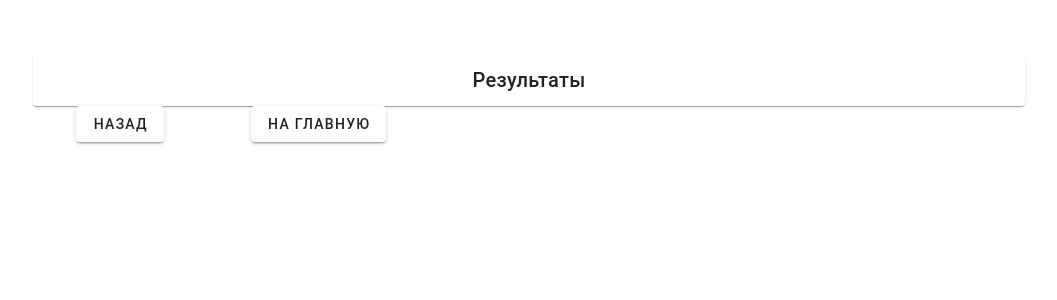
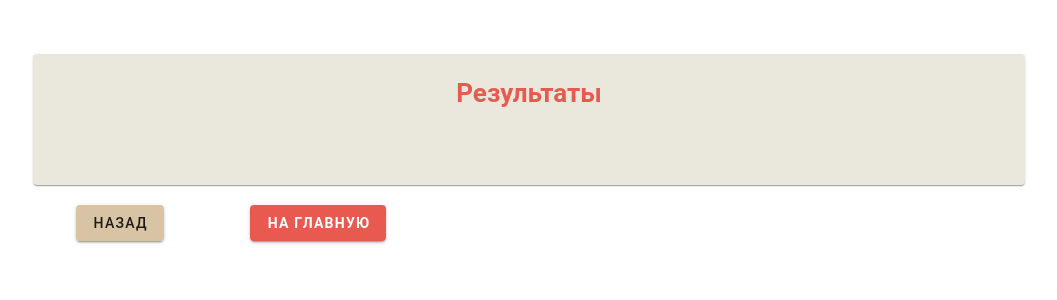
Before and after one commit to TatianaChF/-JS-Vue-, a Vue app: page /results in a window 1280 px wide. Shown: the top 300 px of the page, without its empty margins (103-1160 px from the left). Built offline with nearby package versions, Linux system fonts and the light colour scheme.

Commit message:
change results page

```diff
--- a/src/assets/style.scss
+++ b/src/assets/style.scss
@@ -103,16 +103,22 @@ $border-color: #8e8d8a;
 
 .btn {
   background-color: $btns-color;
+
+  &__home {
+    background-color: #e85a4f;
+    color: white;
+    font-weight: bold;
+  }
 }
 
-.percon-container {
+.person-container {
   display: flex;
   justify-content: space-around;
   align-items: center;
   margin-left: 238px;
   width: 48%;
 
-  .percon-card {
+  .person-card {
     padding: 8px;
     background-color: $card-color;
     border-radius: 10px;
@@ -149,5 +155,26 @@ $border-color: #8e8d8a;
     width: 60%;
     gap: 15px;
   }
+}
 
+.results {
+  &__card {
+    background-color: $card-color;
+    margin-bottom: 20px;
+
+    h3 {
+      margin: 20px 0;
+      font-size: 26px;
+      color: #e85a4f;
+    }
+  }
+
+  &__text {
+    margin-bottom: 20px;
+
+    p {
+      font-size: 18px;
+      margin-bottom: 5px;
+    }
+  }
 }
--- a/src/components/ResultsPage.vue
+++ b/src/components/ResultsPage.vue
@@ -1,13 +1,16 @@
 <template>
   <v-container class="container">
-    <v-card title="Результаты">
-      <div v-for="(result, index) in results" :key="index">
-        <p>{{ result }}</p>
-      </div>
+    <v-card class="results__card">
+      <h3>Результаты</h3>
+      <v-container class="results__text">
+        <div v-for="(result, index) in results" :key="index">
+          <p>{{ result }}</p>
+        </div>
+      </v-container>
     </v-card>
     <div class="container__form__btns">
-      <v-btn @click="router.push({ name: 'Dishes' })" text="Назад"></v-btn>
-      <v-btn @click="router.push({ name: 'Home' })" text="На главную"></v-btn>
+      <v-btn class="btn" @click="router.push({ name: 'Dishes' })" text="Назад"></v-btn>
+      <v-btn class="btn__home" @click="router.push({ name: 'Home' })" text="На главную"></v-btn>
     </div>
   </v-container>
 </template>
```
